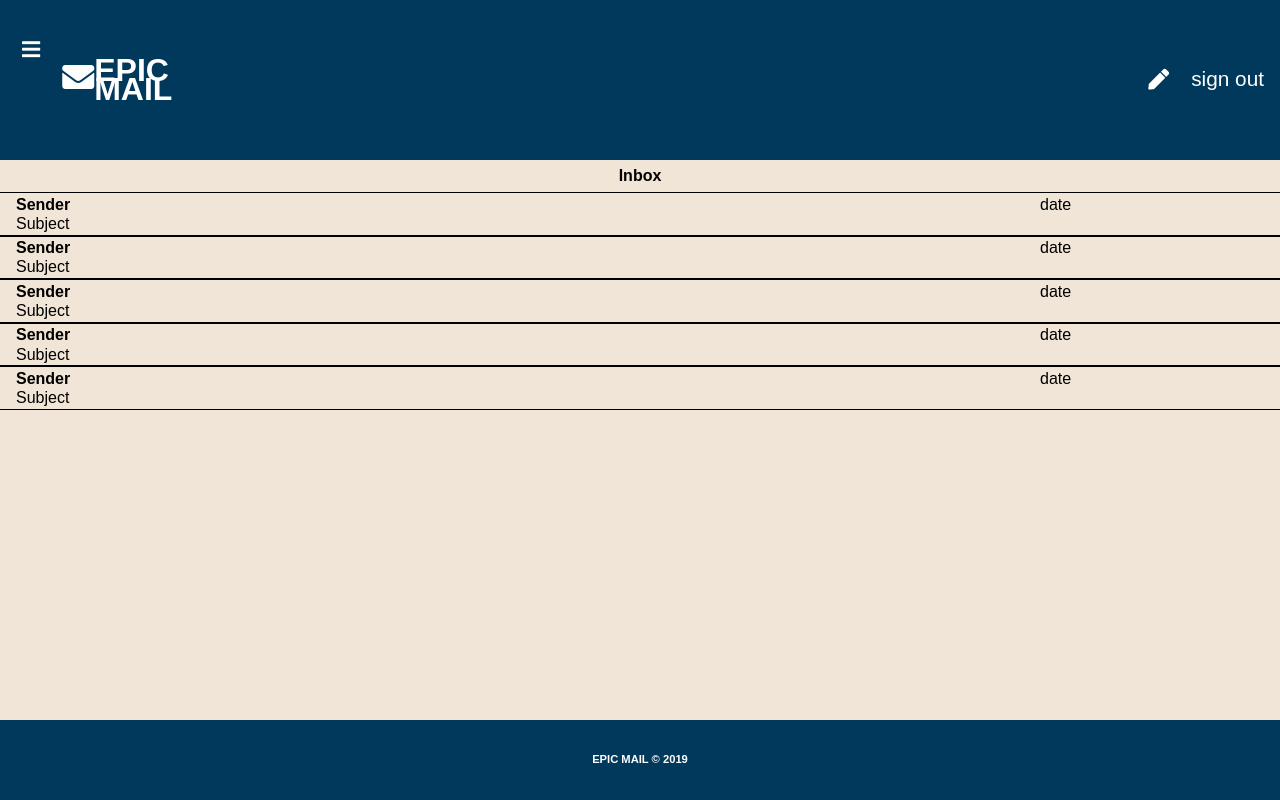
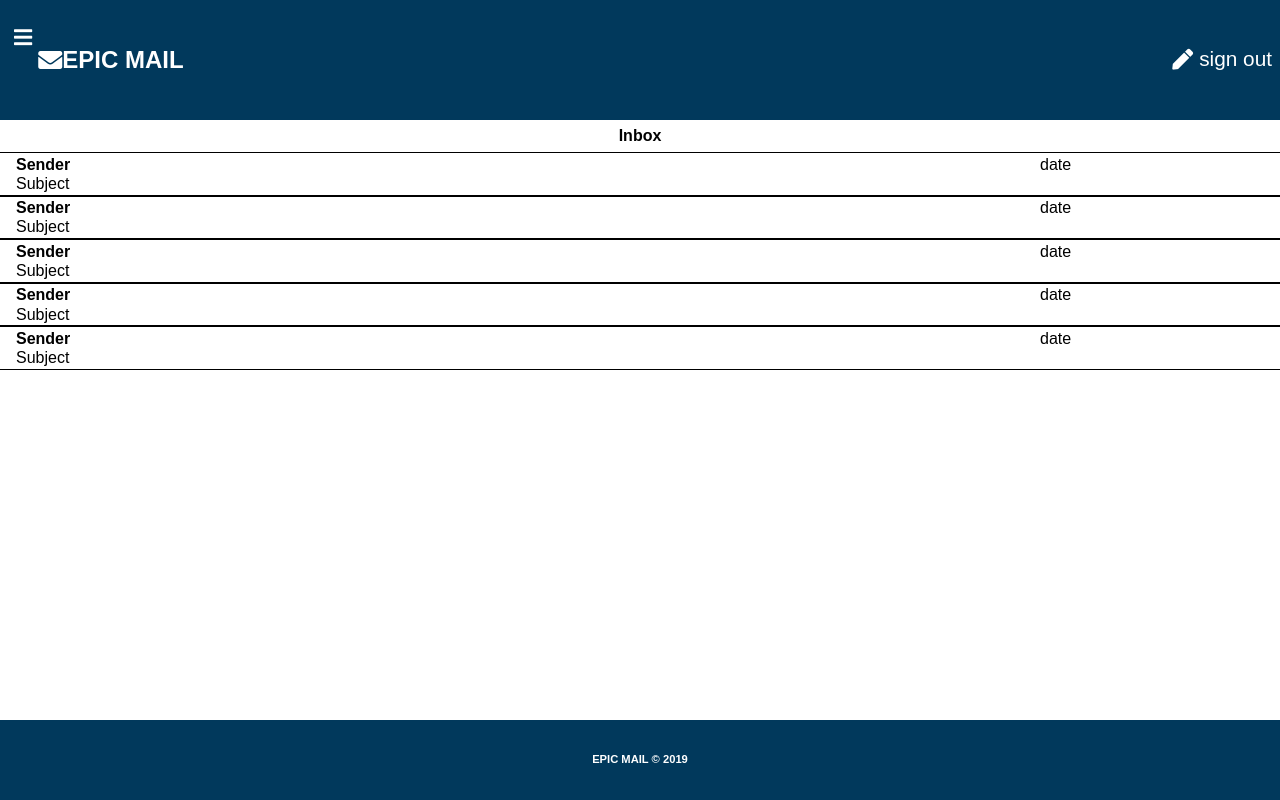
Before and after one commit to prince-curie/Epic-mail, a website: page UI/mail.html in a window 1280 px wide. Drawn offline with Linux system fonts and the light colour scheme.

Commit message:
[ft #164503167] implemented feedback on mail page

```diff
--- a/UI/mail.css
+++ b/UI/mail.css
@@ -5,38 +5,28 @@
   padding: 0;
   box-sizing: border-box;
   font-family: Arial, Helvetica, sans-serif;
-    background-color: rgba(240, 229, 214, 1);
+  background-color: rgba(255, 255, 255, 1);
 }
 .header__container {
   display: flex;
-    padding: 0 1rem;
-    height: 20vh;
+  padding: 0 .5rem;
+  height: 15vh;
   align-items: center;
   background-color: rgba(1, 57, 92, 1);
   color: rgba(255,255,255,1);
   justify-content: space-between;
-    box-sizing: border-box;
-    flex-wrap: wrap;
 }
 .header__div {
   display: flex;
 }
-.header__div > .header__button {
-    margin-right: 1rem;
-}
 .header__h1 > a {
   display: flex;
-    flex-direction: row;
   color: rgba(255,255,255,1);
   text-decoration: none;
+  font-size: 1.5rem;
 }
-.h1__i {
-    display: inline-flex;
-    flex-direction: column;
-}
-.h1__div {
-    display: inline-flex;
-    flex-direction: column;
+.h1__span {
+  align-self: center;
 }
 .header__button {
   color: rgba(255,255,255,1);
@@ -45,6 +35,9 @@
   font-size: 1.3rem;
   display: flex;
   outline: none;
+}
+.header__span {
+  align-self: center;
 }
 .header__span > a {
   color: rgba(255,255,255,1);
@@ -79,7 +72,7 @@
   font-size: 2rem;
 }
 .main__container {
-    min-height: 70vh;
+  min-height: 75vh;
   box-sizing: border-box;
 }
 .section__header {
@@ -219,19 +212,3 @@ label {
   background-color: rgba(1, 57, 92, 1);
   color: rgba(255,255,255,1);
 }
-/*
-@media(min-width: 375px) {
-    .form__container {
-        width: 40%;
-    }
-}
-@media(min-width: 768px) {
-    .form__container {
-        width: 30%;
-    }
-}
-@media(min-width: 1024px) {
-    .form__container {
-        width: 25%;
-    }
-}
--- a/UI/mail.html
+++ b/UI/mail.html
@@ -4,7 +4,7 @@
   <meta charset="UTF-8">
   <meta name="viewport" content="width=device-width, initial-scale=1.0">
   <meta http-equiv="X-UA-Compatible" content="ie=edge">
-    <title>epicmail | Signup</title>
+  <title>epicmail | mail</title>
   <link rel="stylesheet" href="mail.css">
   <link rel="stylesheet" href="https://use.fontawesome.com/releases/v5.7.2/css/all.css" integrity="sha384-fnmOCqbTlWIlj8LyTjo7mOUStjsKC4pOpQbqyi7RrhN7udi9RwhKkMHpvLbHG9Sr" crossorigin="anonymous">
 </head>
@@ -15,12 +15,9 @@
         <i class="fas fa-bars"></i>
       </button>
       <h1 class="header__h1">
-                <a href="mail.html">
-                    <i class="h1__i fas fa-envelope"></i>
-                    <div class="h1__div">
-                        <span>EPIC</span>
-                        <span>MAIL</span>
-                    </div>
+        <a href="admin.html">
+          <i class="fas fa-envelope"></i>
+          <span class="h1__span"> EPIC MAIL</span>
         </a>
       </h1>
     </div>
```
Lines whose indentation alone changed are shown as unchanged.
